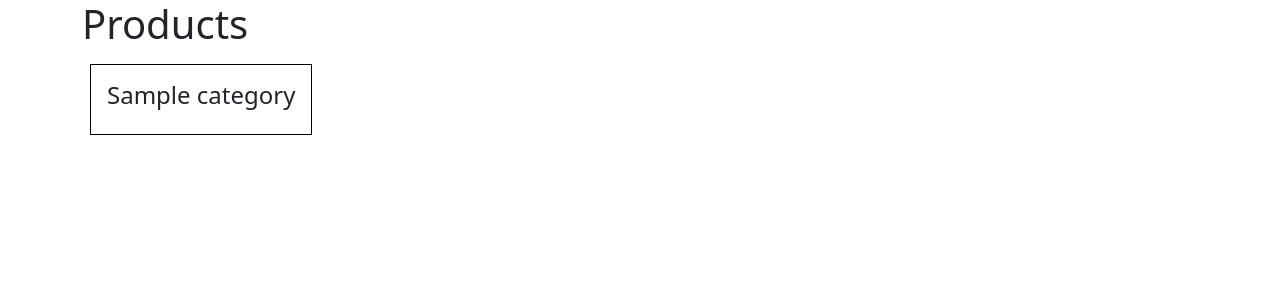
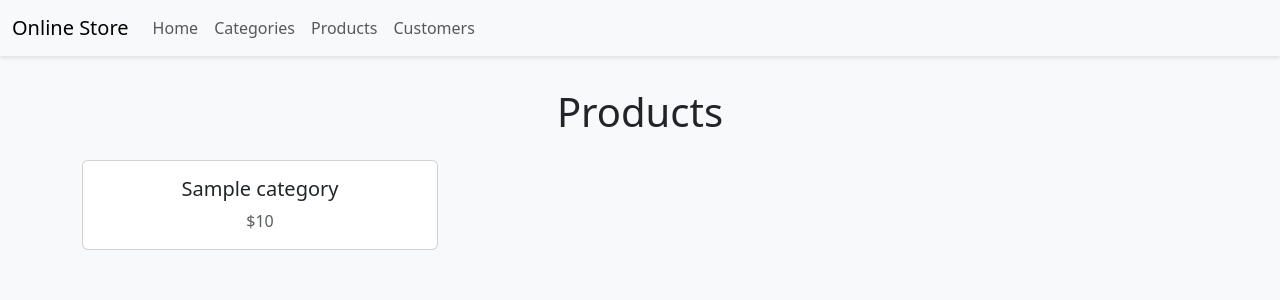
Before and after one commit to aalbindia/2515-OOB, a Flask app: template Project/templates/products.html in a window 1280 px wide. Shown: the top 300 px of the page. Run offline with Flask 3, Linux system fonts and the light colour scheme; the template is opened without the code that fills it: most values are stand-ins (such as "Sample title", 1, 10 or a date in 2020); parts of the project's set-up code (start-up, migrations or seed data) failed here and were passed over.

```diff
--- a/Project/products.csv
+++ b/Project/csv/products.csv
@@ -7,6 +7,7 @@ raspberries,7.99,10,produce
 potato,1.49,22,produce
 onions,3.99,12,produce
 tomato,2.99,25,produce
+garlic,2.0,50,produce
 bread,1.59,50,bakery
 chicken breast,10.78,3,deli
 chicken thigh,8.99,5,deli
--- a/Project/templates/base.html
+++ b/Project/templates/base.html
@@ -1,17 +1,63 @@
 <!DOCTYPE html>
-<html>
+<html lang="en">
 
 <head>
+    <meta charset="UTF-8">
+    <meta name="viewport" content="width=device-width, initial-scale=1.0">
     <title>{% block pagetitle %}Store{% endblock %}</title>
     <link href="https://cdn.jsdelivr.net/npm/bootstrap@5.3.3/dist/css/bootstrap.min.css" rel="stylesheet">
+    <style>
+        body {
+            background-color: #f8f9fa;
+        }
+        .container {
+            margin-top: 2rem;
+        }
+        .card {
+            transition: transform 0.2s, box-shadow 0.2s;
+        }
+        .card:hover {
+            transform: translateY(-5px);
+            box-shadow: 0 4px 8px rgba(0, 0, 0, 0.1);
+        }
+        .navbar {
+            box-shadow: 0 2px 4px rgba(0, 0, 0, 0.1);
+        }
+    </style>
 </head>
 
 <body>
+    <nav class="navbar navbar-expand-lg navbar-light bg-light">
+        <div class="container-fluid">
+            <a class="navbar-brand" href="#">Online Store</a>
+            <button class="navbar-toggler" type="button" data-bs-toggle="collapse" data-bs-target="#navbarNav" aria-controls="navbarNav" aria-expanded="false" aria-label="Toggle navigation">
+                <span class="navbar-toggler-icon"></span>
+            </button>
+            <div class="collapse navbar-collapse" id="navbarNav">
+                <ul class="navbar-nav">
+                    <li class="nav-item">
+                        <a class="nav-link" href="{{ url_for('home') }}">Home</a>
+                    </li>
+                    <li class="nav-item">
+                        <a class="nav-link" href="{{ url_for('category') }}">Categories</a>
+                    </li>
+                    <li class="nav-item">
+                        <a class="nav-link" href="{{ url_for('products') }}">Products</a>
+                    </li>
+                    <li class="nav-item">
+                        <a class="nav-link" href="{{ url_for('customer') }}">Customers</a>
+                    </li>
+                </ul>
+            </div>
+        </div>
+    </nav>
+
     <div class="container">
         {% block content %}
-        <h1>Online Store</h1>
+        <h1 class="text-center mb-4">Welcome to the Online Store</h1>
         {% endblock %}
     </div>
+
     <script src="https://cdn.jsdelivr.net/npm/bootstrap@5.3.3/dist/js/bootstrap.bundle.min.js"></script>
 </body>
 
--- a/Project/templates/categories.html
+++ b/Project/templates/categories.html
@@ -5,7 +5,8 @@
 <div class="d-flex flex-wrap">
     {% for category in data %}
     <div class="m-2 p-3 border border-black text-center">
-        <h4>{{ category.name }}</h4>
+        <a href="{{ url_for('category_detail',name=category.name) }}">{{ category.name }}</a>
+        <!-- Since the function category_detail, requires an arg "name" we need to give url_for the param name -->
     </div>
     {% endfor %}
 </div>
--- a/Project/templates/products.html
+++ b/Project/templates/products.html
@@ -1,11 +1,16 @@
 {% extends "base.html" %}
 
 {% block content %}
-<h1>Products</h1>
-<div class="d-flex flex-wrap">
+<h1 class="text-center mb-4">Products</h1>
+<div class="row">
     {% for product in data %}
-    <div class="m-2 p-3 border border-black text-center">
-        <h4>{{ product.name }}</h4>
+    <div class="col-md-4 mb-4">
+        <div class="card h-100 text-center">
+            <div class="card-body">
+                <h5 class="card-title">{{ product.name }}</h5>
+                <p class="card-text text-muted">${{ product.price }}</p>
+            </div>
+        </div>
     </div>
     {% endfor %}
 </div>
```
Also changed, not shown: Project/db.py (+11 -4 lines), Project/main.py (+50 -2 lines), Project/models.py (+46 -15 lines), Project/templates/customer.html (+10 -5 lines), Project/README.md (deleted), Project/csv/customers.csv (renamed from Project/customers.csv), Project/store.db.
